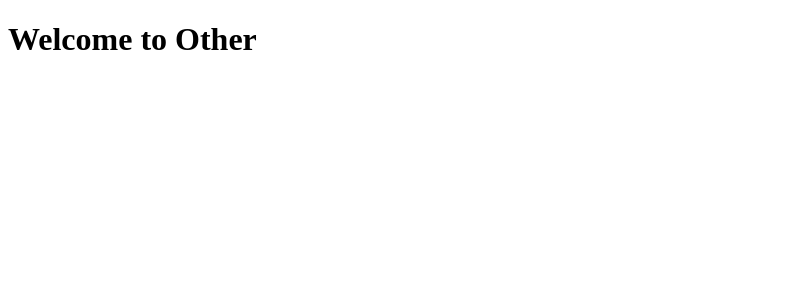
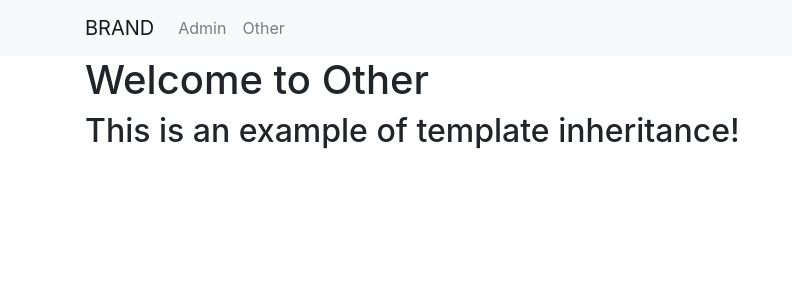
Before and after one commit to scottherold/django_mvc_fun_with_templating, a Django app: page /other in a window 1280 px wide. Shown: the top 300 px of the page, without its empty margins (0-792 px from the left). Run offline with Django 3.2, Linux system fonts and the light colour scheme; some libraries are stand-ins or nearby versions.

Commit message:
Template Inheritance using 'extend'

```diff
--- a/templates/basic_app/base.html
+++ b/templates/basic_app/base.html
@@ -2,10 +2,32 @@
 <html lang="en">
 <head>
     <meta charset="UTF-8">
-    <meta name="viewport" content="width=device-width, initial-scale=1.0">
-    <title>Document</title>
+    <link rel="stylesheet" href="https://maxcdn.bootstrapcdn.com/bootstrap/4.0.0/css/bootstrap.min.css"
+        integrity="sha384-Gn5384xqQ1aoWXA+058RXPxPg6fy4IWvTNh0E263XmFcJlSAwiGgFAW/dAiS6JXm" crossorigin="anonymous"
+    />
+    <title>Templating Practice</title>
 </head>
 <body>
+    <nav class="navbar navbar-expand-lg navbar-light bg-light">
+        <div class="container">
+            <ul class="navbar-nav">
+                <li class='nav-item'>
+                    <a class="navbar-brand" href="{% url 'basic_app:index' %}">BRAND</a>
+                </li>
+                <li class='nav-item'>
+                    <a class="nav-link" href="{% url 'admin:index' %}">Admin</a>
+                </li>
+                <li class='nav-item'>
+                    <a class="nav-link" href="{% url 'basic_app:other' %}">Other</a>
+                </li>
+            </ul>
+        </div>
+    </nav>
+    <div class="container">
 
+        {% block body_block %}
+        <!-- Anything outside of this will be inherited if you extend!  -->
+        {% endblock %}
+    </div>
 </body>
 </html>
--- a/templates/basic_app/other.html
+++ b/templates/basic_app/other.html
@@ -1,11 +1,7 @@
 <!DOCTYPE html>
-<html lang="en">
-<head>
-    <meta charset="UTF-8">
-    <meta name="viewport" content="width=device-width, initial-scale=1.0">
-    <title>Other</title>
-</head>
-<body>
-    <h1>Welcome to Other</h1>
-</body>
-</html>
+<!-- Extends the base.html template -->
+{% extends "basic_app/base.html" %}
+    {% block body_block %}
+        <h1>Welcome to Other</h1>
+        <h2>This is an example of template inheritance!</h2>
+    {% endblock %}
```
Also changed, not shown: templates/basic_app/index.html (+6 -10 lines).
